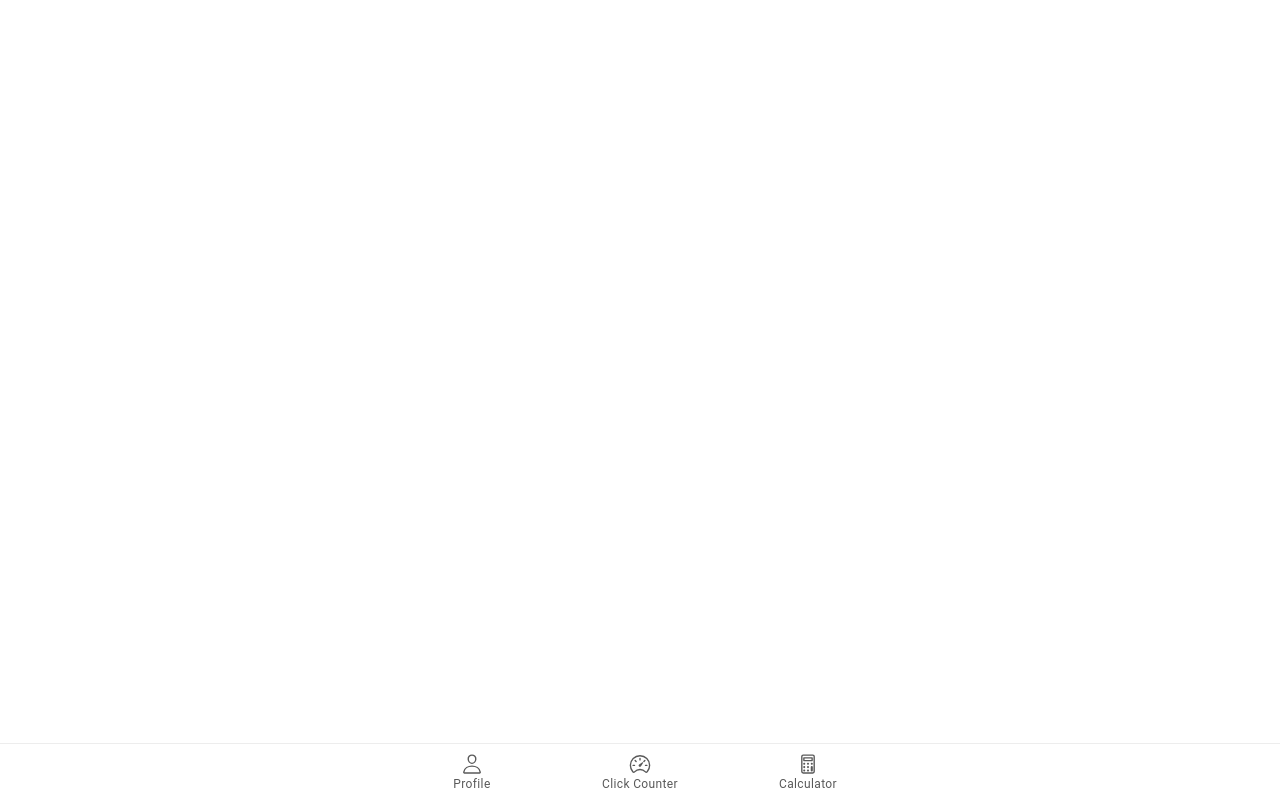
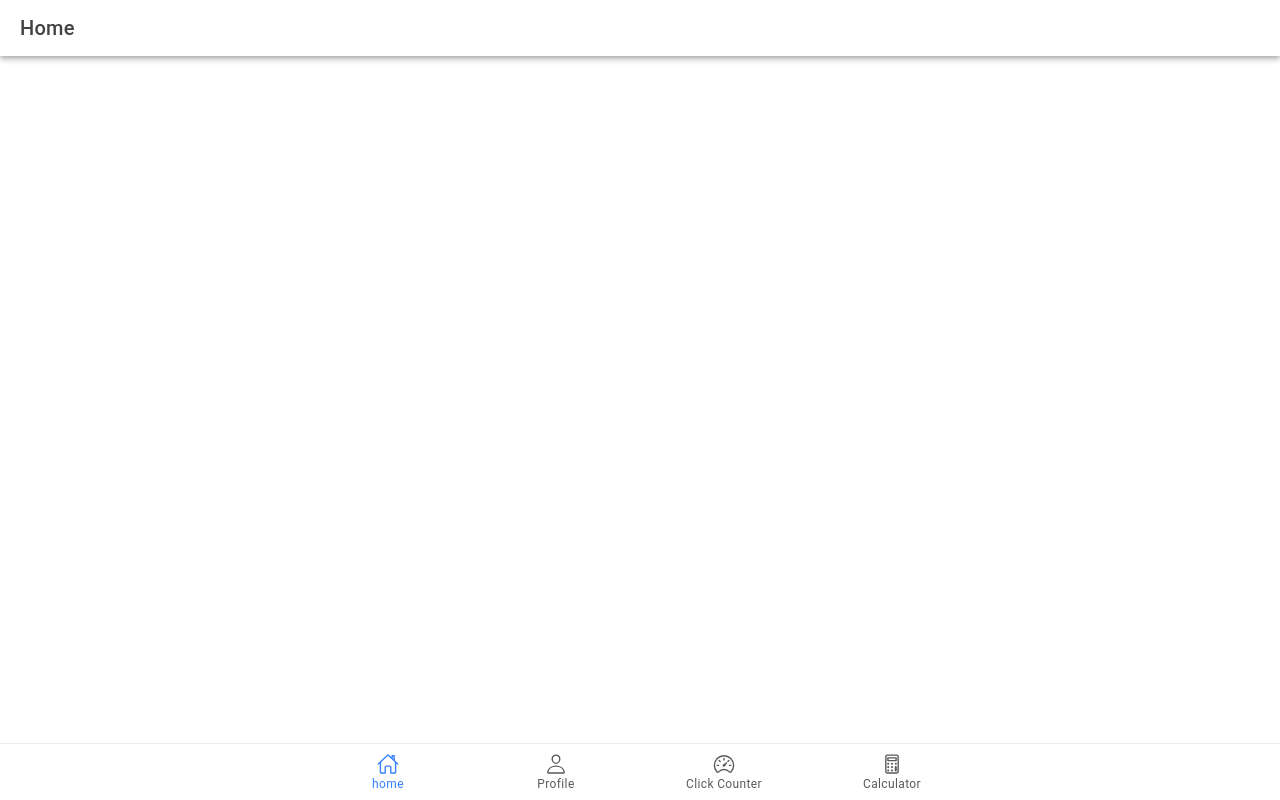
Before and after one commit to Lorcheen0814/ion-t-olbinar, a React (Vite) app: page /home in a window 1280 px wide. Built offline with nearby package versions, Linux system fonts and the light colour scheme.

Commit message:
added home.tsx in page and also home in app.tsx

```diff
--- a/src/App.tsx
+++ b/src/App.tsx
@@ -10,7 +10,12 @@
   setupIonicReact
 } from '@ionic/react';
 import { IonReactRouter } from '@ionic/react-router';
-import { calculatorOutline, ellipse, personOutline, speedometerOutline, square, triangle } from 'ionicons/icons';
+import { calculatorOutline, ellipse, homeOutline, personOutline, speedometerOutline, square, triangle } from 'ionicons/icons';
+
+// Home resources
+import Home from './pages/home';
+
+
 import Tab1 from './pages/Tab1';
 import Tab2 from './pages/Tab2';
 import Tab3 from './pages/Tab3';
@@ -41,6 +46,18 @@
     <IonReactRouter>
       <IonTabs>
         <IonRouterOutlet>
+
+
+          {/* Application default route */}
+          <Route exact path="/">
+            <Redirect to="/home" />
+          </Route>
+
+          {/* Home Router */}
+          <Route exact path="/home">
+            <Home />
+          </Route>
+
           <Route exact path="/tab1">
             <Tab1 />
           </Route>
@@ -51,10 +68,18 @@
             <Tab3 />
           </Route>
           <Route exact path="/">
-            <Redirect to="/tab1" />
+            <Redirect to="/home" />
           </Route>
         </IonRouterOutlet>
+
+
         <IonTabBar slot="bottom">
+          <IonTabButton tab="home" href="/home">
+            <IonIcon aria-hidden="true" icon={homeOutline} />
+            <IonLabel>home</IonLabel>
+          </IonTabButton>
+
+
           <IonTabButton tab="tab1" href="/tab1">
             <IonIcon aria-hidden="true" icon={personOutline} />
             <IonLabel>Profile</IonLabel>
--- /dev/null
+++ b/src/pages/home.tsx
@@ -0,0 +1,29 @@
+import {
+    //Initial Components
+    IonContent, IonHeader, IonPage, IonTitle, IonToolbar,
+} from '@ionic/react';
+
+// CSS
+//import './profile.css';
+
+  const Home: React.FC = () => {
+    return (
+      <IonPage>
+        <IonHeader>
+          <IonToolbar>
+            <IonTitle>Home</IonTitle>
+          </IonToolbar>
+        </IonHeader>
+        <IonContent fullscreen>
+          <IonHeader collapse="condense">
+            <IonToolbar>
+              <IonTitle size="large">Home</IonTitle>
+            </IonToolbar>
+          </IonHeader>
+        </IonContent>
+      </IonPage>
+    );
+  };
+
+  //
+  export default Home;
```
